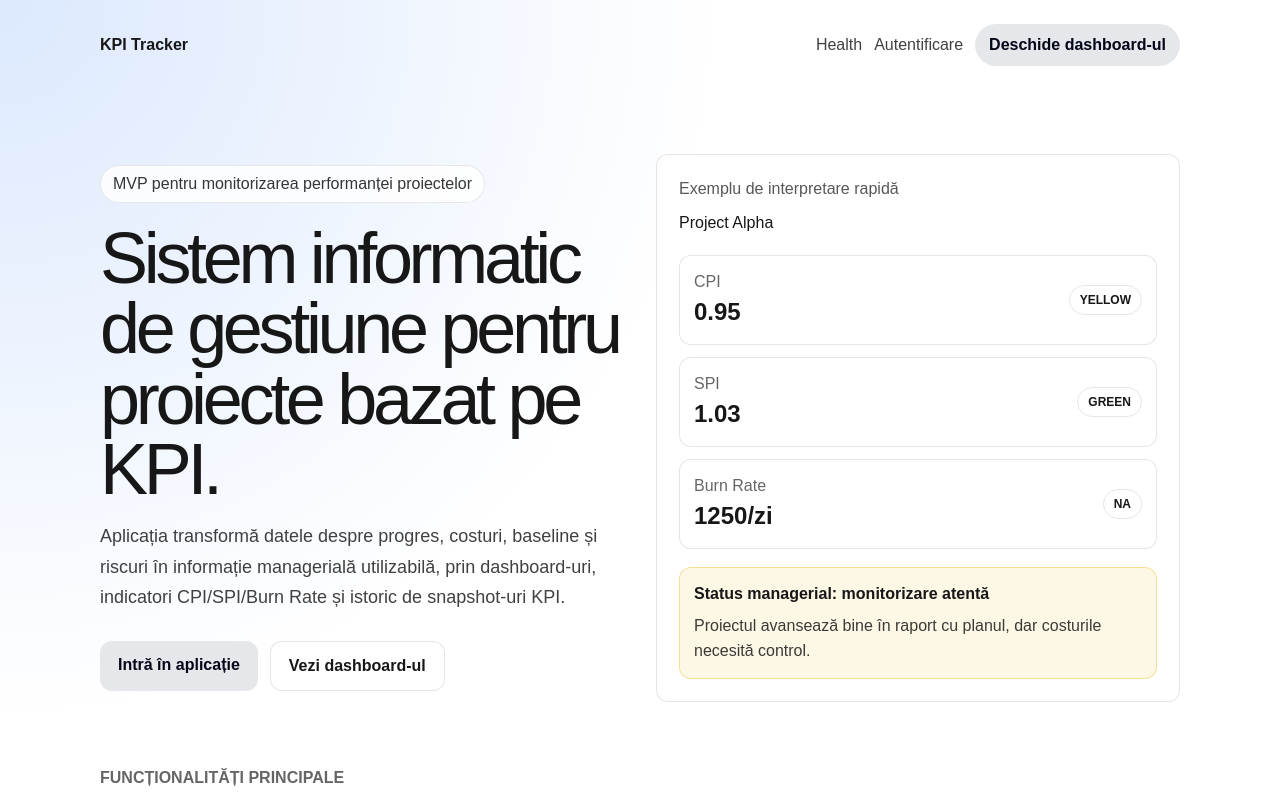
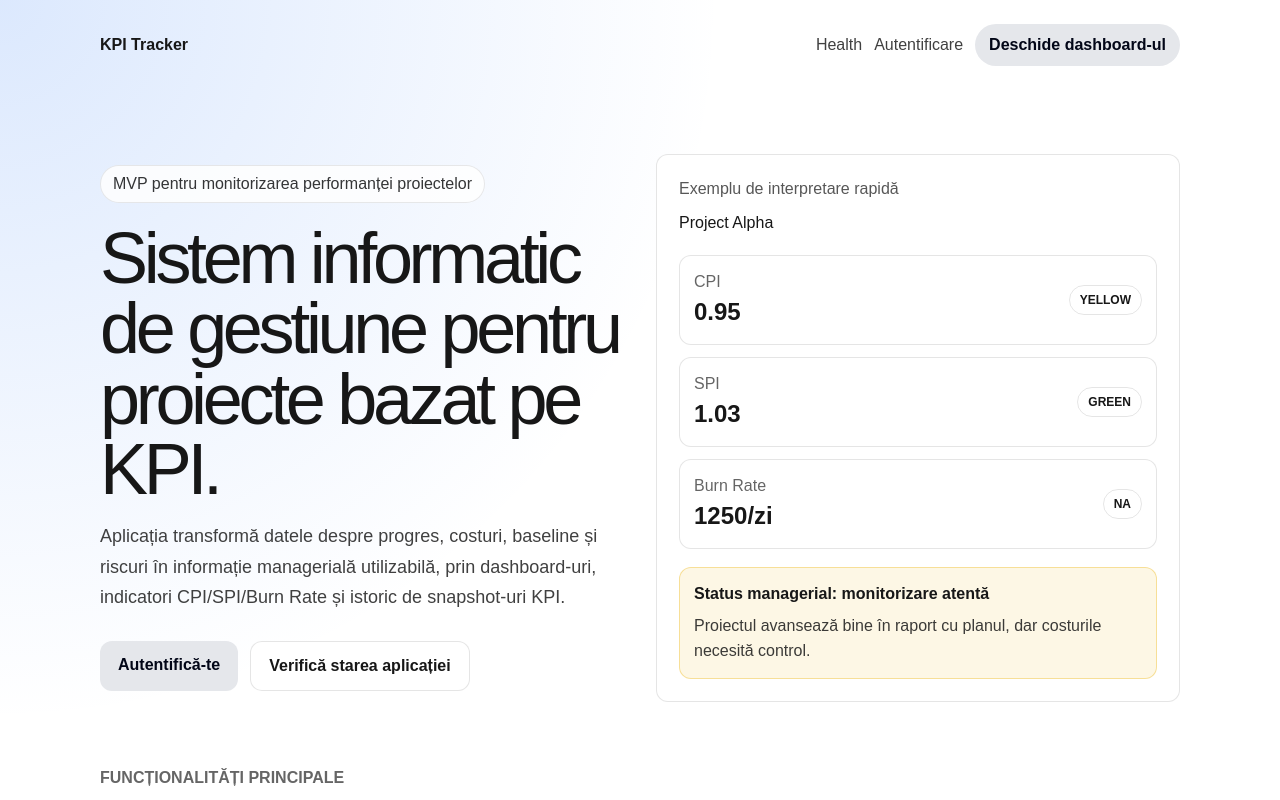
Before and after one commit to mfratila/dizertatie, a Next.js app: page / in a window 1280 px wide. Shown: the top 800 px of the page. Built offline with nearby package versions, Linux system fonts and the light colour scheme; no server answers.

Commit message:
Show authenticated state on landing page

```diff
--- a/src/app/page.tsx
+++ b/src/app/page.tsx
@@ -1,4 +1,8 @@
+import { getServerSession } from 'next-auth';
 import Link from 'next/link';
+import { authOptions } from '@/lib/authOptions';
+
+export const dynamic = 'force-dynamic';
 
 const features = [
   {
@@ -43,7 +47,11 @@ const roles = [
   'VIEWER: acces read-only la dashboard-uri',
 ];
 
-export default function HomePage() {
+export default async function HomePage() {
+  const session = await getServerSession(authOptions);
+  const isAuthenticated = Boolean(session?.user);
+  const userLabel = session?.user?.name ?? session?.user?.email ?? 'utilizator autentificat';
+
   return (
     <main
       style={{
@@ -71,9 +79,15 @@ export default function HomePage() {
           <Link href="/api/health" style={{ color: 'inherit', opacity: 0.82 }}>
             Health
           </Link>
-          <Link href="/login" style={{ color: 'inherit', opacity: 0.82 }}>
-            Autentificare
-          </Link>
+
+          {isAuthenticated ? (
+            <span style={{ opacity: 0.82 }}>Autentificat ca {userLabel}</span>
+          ) : (
+            <Link href="/login" style={{ color: 'inherit', opacity: 0.82 }}>
+              Autentificare
+            </Link>
+          )}
+
           <Link
             href="/dashboard"
             style={{
@@ -85,7 +99,7 @@ export default function HomePage() {
               fontWeight: 700,
             }}
           >
-            Deschide dashboard-ul
+            {isAuthenticated ? 'Dashboard' : 'Deschide dashboard-ul'}
           </Link>
         </nav>
       </header>
@@ -113,7 +127,9 @@ export default function HomePage() {
               background: 'var(--surface)',
             }}
           >
-            MVP pentru monitorizarea performanței proiectelor
+            {isAuthenticated
+              ? `Sesiune activă pentru ${userLabel}`
+              : 'MVP pentru monitorizarea performanței proiectelor'}
           </p>
 
           <h1
@@ -135,7 +151,7 @@ export default function HomePage() {
 
           <div style={{ display: 'flex', gap: 12, flexWrap: 'wrap', marginTop: 28 }}>
             <Link
-              href="/login"
+              href={isAuthenticated ? '/dashboard' : '/login'}
               style={{
                 color: '#020617',
                 background: '#e5e7eb',
@@ -145,10 +161,10 @@ export default function HomePage() {
                 fontWeight: 800,
               }}
             >
-              Intră în aplicație
+              {isAuthenticated ? 'Continuă către dashboard' : 'Autentifică-te'}
             </Link>
             <Link
-              href="/dashboard"
+              href={isAuthenticated ? '/dashboard/portfolio' : '/api/health'}
               style={{
                 color: 'inherit',
                 border: '1px solid var(--border)',
@@ -159,7 +175,7 @@ export default function HomePage() {
                 background: 'var(--surface)',
               }}
             >
-              Vezi dashboard-ul
+              {isAuthenticated ? 'Vezi portofoliul' : 'Verifică starea aplicației'}
             </Link>
           </div>
         </div>
```
